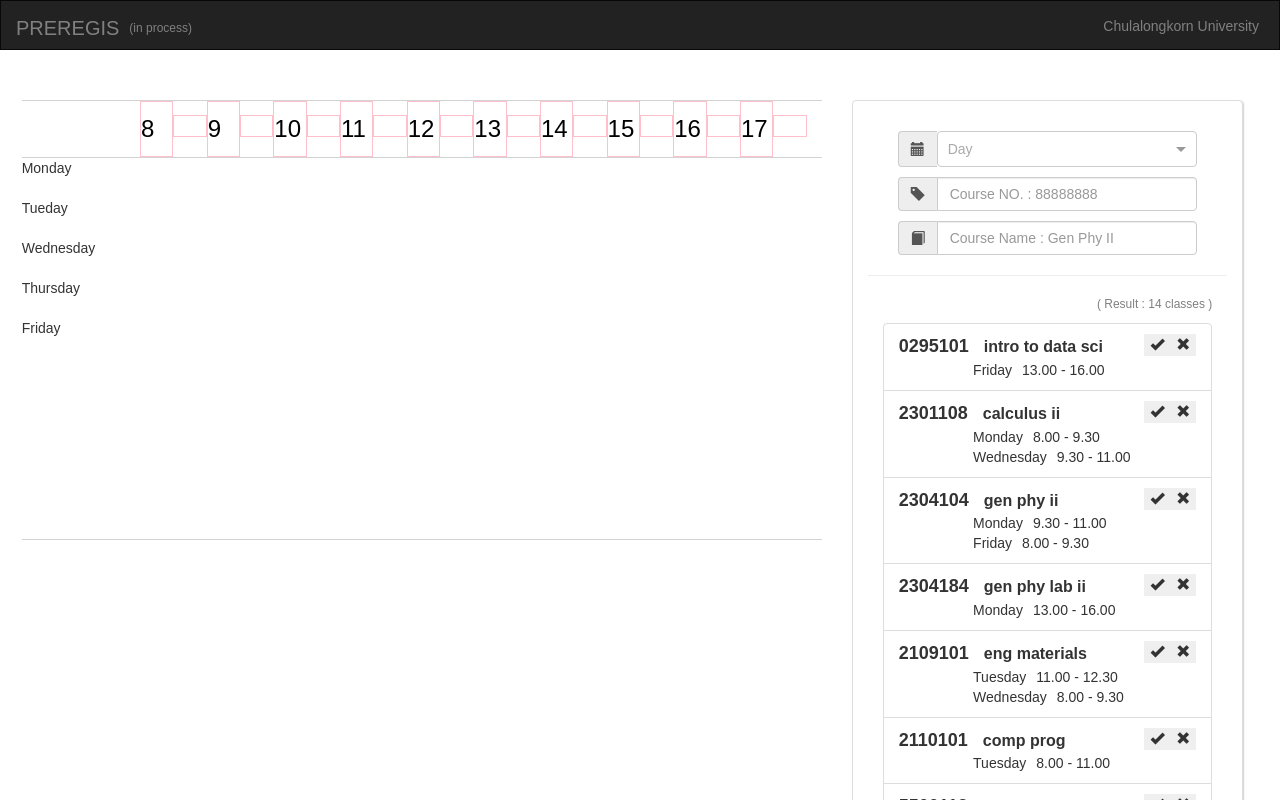
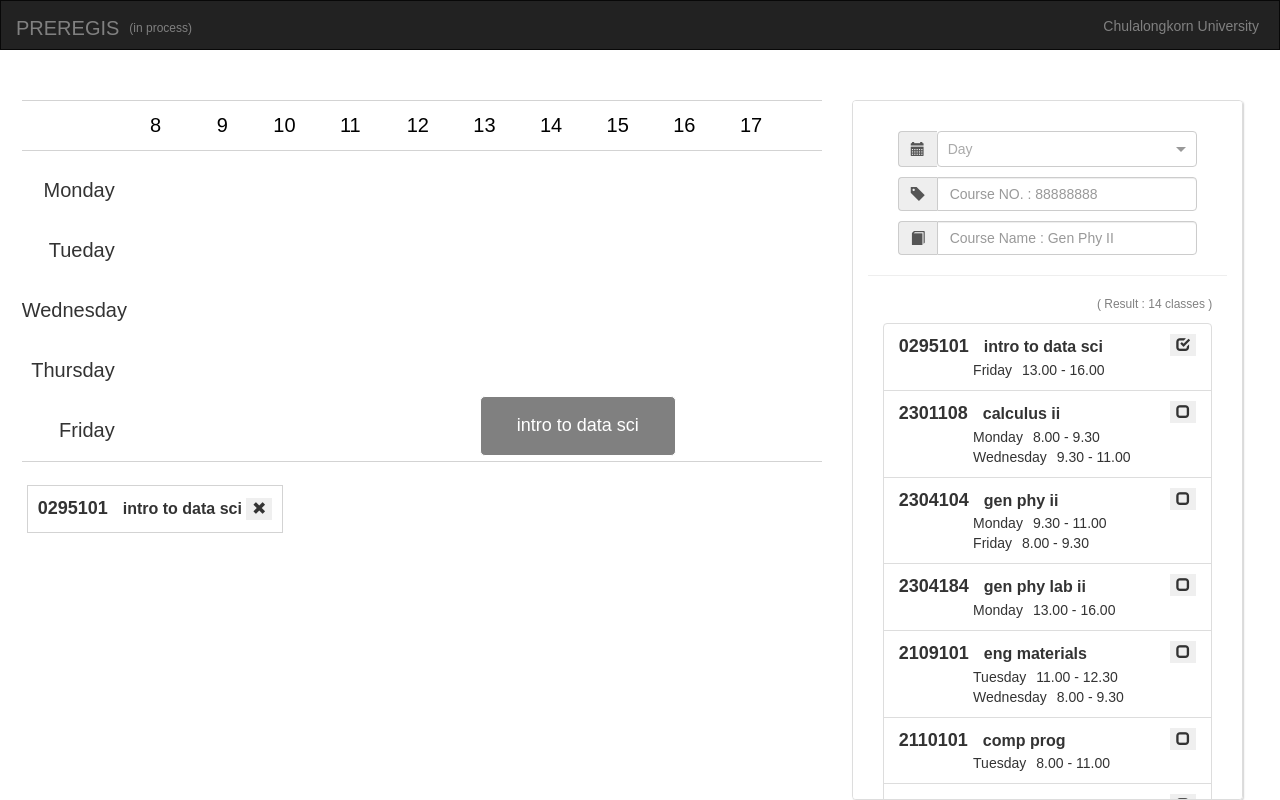
Before and after one commit to kritkrm/Database_Project-1, a React (Create React App) app in the folder preregis/: page / in a window 1280 px wide. Both pictures are taken after a click on the button 1183 px from the left and 345 px from the top of the page. Shown: the top 800 px of the page. Built offline with nearby package versions, Linux system fonts and the light colour scheme.

Commit message:
edit table

```diff
--- a/preregis/src/App.js
+++ b/preregis/src/App.js
@@ -1,10 +1,11 @@
 import React, { Component } from 'react';
+
 import HomePage from './pages/HomePage';
 
 class App extends Component {
   render() {
     return (
-      <div>
+      <div style={{ overflowX: 'hidden' }}>
         <HomePage />
       </div>
     );
--- a/preregis/src/container/search_panel.js
+++ b/preregis/src/container/search_panel.js
@@ -151,7 +151,7 @@ class SearchPanel extends Component {
   render() {
     return (
         <div className="col-xs-4">
-            <div className="panel panel-default">
+            <div className="panel panel-default" style={{ height:'700px', overflow: 'scroll'}}>
                 <div className="panel-body">
                     <div className="input-group">
                     <span className="input-group-addon"><i className="glyphicon glyphicon-calendar"></i></span>
@@ -189,12 +189,17 @@ class SearchPanel extends Component {
 
                                         <div className="courseNostyle" > { element.courseNo } </div>
                                         <div className="namestyle" > { element.name } </div>
-                                        <button onClick={()=> this.props.falseOnlist(element.index)} className="checkbuttonstyle">
-                                            <span className="glyphicon glyphicon-remove " style={{ display: 'inline'}} ></span>
-                                        </button>
-                                        <button onClick={()=> this.props.trueOnlist(element.index)} className="checkbuttonstyle">
-                                            <span className="glyphicon glyphicon-ok " style={{ display: 'inline'}} ></span>
-                                        </button>
+
+                                        { element.onList &&
+                                            <button onClick={()=> this.props.falseOnlist(element.index)} className="checkbuttonstyle">
+                                                <span className="glyphicon glyphicon-check" style={{ display: 'inline'}} ></span>
+                                            </button>
+                                        }
+                                        { !element.onList &&
+                                            <button onClick={()=> this.props.trueOnlist(element.index)} className="checkbuttonstyle">
+                                                <span className="glyphicon glyphicon-unchecked" style={{ display: 'inline'}} ></span>
+                                            </button>
+                                        }
 
                                         <div className="text-left" >
                                             {
--- a/preregis/src/container/table.js
+++ b/preregis/src/container/table.js
@@ -3,6 +3,8 @@ import React, { Component } from 'react';
 import SubjectBar from '../components/subject_bar';
 
 class Table extends Component {
+
+    colors = ['red', 'pink', 'blue'];
 
     constructor(props) {
         super(props);
@@ -17,7 +19,7 @@ class Table extends Component {
     renderTimePeriods(timePeriod) {
         return (
             <div style={{ display: 'inline', width: '10%'}}>
-                <div className="timeperiod my-color" style={{ width: '5%' }}> {timePeriod }</div>
+                <div className="timeperiod my-color" style={{ width: '5%' , paddingLeft: `${timePeriod.length<2 ? `10px`: `0`}`}}> {timePeriod}</div>
                 <div className="timeperiod my-color" style={{ width: '5%' }}> </div>
             </div>
         );
@@ -32,25 +34,22 @@ class Table extends Component {
         else if(index == 5)label = 'Friday';
         else if(index == 6)label = 'Saturday';
         else if(index == 7)label = 'Sunday';
-        else label = 'focus';
-
-        console.log("ghwejhfkaf");
 
         return (
-            <div style={{ display: 'inline-block' }}>
+            <div style={{ display: 'inline-block', fontSize: '20px', textAlign:'right', width: '90%', paddingTop:'20px', height: '100%'}}>
                 {label}
             </div>
         );
     }
 
-    renderClass(detail) {
+    renderClass(detail, idx) {
         if(detail.courseNo == null){
             return (
                 <div style={{ height: '100%', display: 'inline-block', width: '5%'}}></div>
             );
         } else {
             return (
-                <div style={{ top: 0, height: '100%', backgroundColor: 'red', display: 'inline-block', width: `${detail.period*5}%`}}>
+                <div className="classstyle" style={{width: `${detail.period*5}%`}}>
                     { detail.name }
                 </div>
             );
@@ -66,23 +65,26 @@ class Table extends Component {
               <div >
                 <div className="jumbotron">
                   <div className="col-sm-8 text-left my-table" >
-                      <div className="row" style={{ width: '100%'}} >
-                          <div className="col-xs-2  blankbox"></div>
-                          <div className="col-xs-10  blankbox no-padding" style={{ height: '100%' }}>{time_periods.map(this.renderTimePeriods)}</div>
+                      <div className="blackline" />
+                      <div className="row" style={{ width: '100%' }} >
+
+                          <div className="col-xs-2"></div>
+                          <div className="col-xs-10 no-padding" style={{ height: '100%' }}>{time_periods.map(this.renderTimePeriods)}</div>
                       </div>
 
-                      <div className="blackline" />
+                      <div className="blackline" style={{ marginBottom: '5px'}}/>
 
                       {
                           this.props.classOnTable.map((day, index)=> {
                               return(
-                                  <div className="row" style={{ width: '100%', height: '40px' }}>
+                                  <div className="row" style={{ width: '100%', height: '60px' }}>
                                       <div className="col-xs-2">{ this.renderDay(index+1) }</div>
-                                      <div className="col-xs-10 no-padding" style={{ height: '100%', display: 'flex' }}>{ day.map((detail) => { return this.renderClass(detail) }) }</div>
+                                      <div className="col-xs-10 no-padding" style={{ paddingLeft: '13px', height: '100%', display: 'flex' }}>{ day.map((detail, idx) => { return this.renderClass(detail, idx) }) }</div>
                                   </div>
                               )
                           })
                       }
+                      <div className="blackline" style={{ marginTop: '5px'}}/>
                   </div>
                 </div>
 
--- a/preregis/src/pages/HomePage.js
+++ b/preregis/src/pages/HomePage.js
@@ -10,7 +10,7 @@ class HomePage extends Component {
   constructor(props){
     super(props);
     this.state = {
-      classOnTable: [],
+      classOnTable: [[], [], [], [], []],
       subject: [
         {
           courseNo: '0295101',
@@ -141,10 +141,28 @@ class HomePage extends Component {
   }
 
   trueOnlist(index) {
-    let copySubject = this.state.subject;
-    copySubject[index].onList = true;
+    let copySubject = this.state.subject[index];
+    console.log(copySubject);
+    let copyAllSubject = this.state.subject;
+    let available = true;
+    for(var i = 0; i < copySubject.time.length; i++){
+      let day = copySubject.time[i].day-1;
+      for(var j = 0; j < this.state.classOnTable[day].length; j++){
+        let classNow = this.state.classOnTable[day][j];
+        if( classNow.courseNo != null &&
+            ( classNow.start >= copySubject.time[i].start && classNow.start < copySubject.time[i].end) ||
+            ( classNow.end > copySubject.time[i].start && classNow.end <= copySubject.time[i].end)) {
+              available = false;
+        }
+      }
+
+
+    }
+
+
+    copyAllSubject[index].onList = available;
     this.setState({
-        subject: copySubject,
+        subject: copyAllSubject,
     });
     this.createClass();
   }
@@ -175,6 +193,8 @@ class HomePage extends Component {
                   courseNo: subj[i].courseNo,
                   name: subj[i].name,
                   index: subj[i].index,
+                  start: obj[j].start,
+                  end: obj[j].end,
                   period: (obj[j].end - obj[j].start)/50,
 
                 };
@@ -221,13 +241,11 @@ class HomePage extends Component {
         <div className="main-content">
           <div className="row content">
 
-              <div>
-
                   <div className="flex-center">
                     <Table subject={this.state.subject} falseOnlist={this.falseOnlist} classOnTable={this.state.classOnTable}/>
                     <SearchPanel subject={this.state.subject} trueOnlist={this.trueOnlist} falseOnlist={this.falseOnlist} />
                   </div>
-              </div>
+
 
           </div>
         </div>
--- a/preregis/style/style.css
+++ b/preregis/style/style.css
@@ -5,10 +5,11 @@ body {
 .main-content {
         min-width: 800px;
         max-width: 1400px;
-        height: 900px;
+        height: 100%;
         margin: auto;
         padding-top: 50px;
         width: 100%;
+        overflow-x: hidden;
 }
 
 /* Remove the navbar's default margin-bottom and rounded borders */
@@ -50,9 +51,9 @@ body {
    .jumbotron {
        background-color: white;
        padding: 0px;
-       border-top: 1px solid lightgray;
-       border-bottom: 1px solid lightgray;
-       height: 440px;
+       /* border-top: 1px solid lightgray; */
+       /* border-bottom: 1px solid lightgray; */
+       height: 350px;
        /*position: fixed;*/
        /*float: left;*/
    }
@@ -61,15 +62,32 @@ body {
    }
 
    .my-color {
-         color: #000000;
-         font-size: 24px;
+      color: #000000;
+      font-size: 20px;
+      /* border: 1px solid pink; */
+   }
+
+   .classstyle {
+      height: 100%;
+      display: flex;
+      justify-content: center;
+      font-size: 18px;
+      padding: 0;
+      align-items: center;
+      text-align: center;
+      margin: 0;
+      border: 1px solid white;
+      border-radius: 5px;
+      background: gray;
+      color: white;
+
    }
    .timeperiod {
         display: inline-block;
         text-align: left;
         width: 4%;
         padding: 10px 0 10px 0;
-        border: 1px solid pink;
+        /* border: 1px solid pink; */
    }
 
    .flex-center {
@@ -77,6 +95,8 @@ body {
      justify-content: center;
      /*align-items: center;*/
      flex-wrap: wrap;
+     overflow-y: hidden;
+     height: 100%;
 
    }
 
@@ -113,19 +133,6 @@ body {
    }
    @media all and (max-width: px) {
      /*CSS class Applied only when screen is smaller than or equal to 767px*/
-   }
-
-   .rcorners1 {
-     color: #FFFFFF;
-     background: #73AD21;
-     border-radius: 10px;
-     padding: 10px;
-     font-size: 15px;
-     text-align: center;
-     box-shadow: 2.5px 2.5px 2.5px grey;
-     /*margin-top: 10px;*/
-      /*border-top: 10px solid white;*/
-     /*position: center center;*/
    }
 
    .col-sm-1 {
@@ -194,7 +201,7 @@ body {
        height: 0px;
        padding: 15px;
      }
-     .row.content {height:auto;}
+     .row.content {height:100%;}
    }
 
    .App {
```
